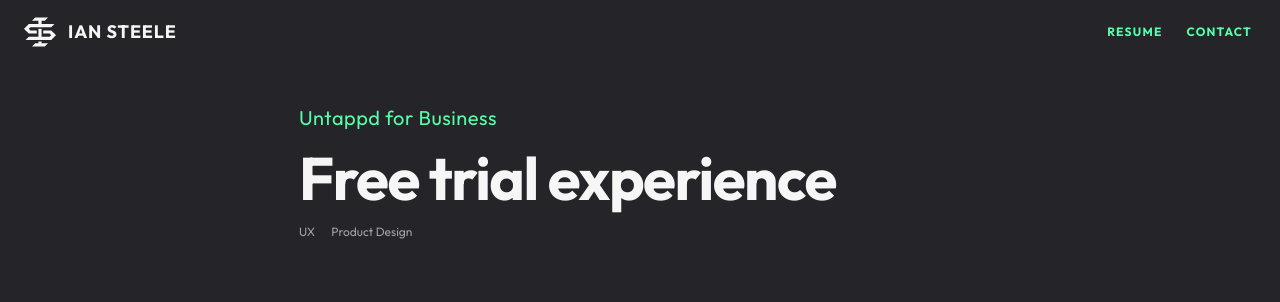
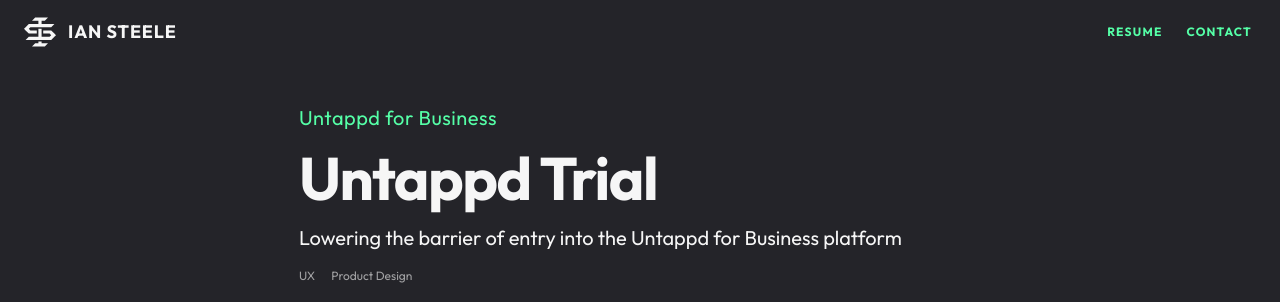
Before and after one commit to iansteele/portfolio, a Next.js app: page /projects/UntappdTrial in a window 1280 px wide. Shown: the top 302 px of the page. Built offline with nearby package versions, Linux system fonts and the light colour scheme.

Commit message:
Got it working!

```diff
--- a/components/ComponentIndex.js
+++ b/components/ComponentIndex.js
@@ -5,3 +5,4 @@ export { default as ProjectHeading } from "../components/ProjectHeading";
 export { default as Footer } from "../components/layout/Footer";
 export { SectionHeading, SectionWrapper } from "./layout/Sections";
 export { default as ThemeSwitcher } from "./ThemeSwitcher";
+export { default as Project } from "./Project";
--- a/components/Project.js
+++ b/components/Project.js
@@ -1,11 +1,14 @@
-export const project = [
+const Project = [
   {
-    title: "Annotation Tools",
-    link: "/projects/Annotation",
+    title: "Annotations",
+    link: "/projects/Annotations",
     image: "../img/annotation/project-thumb2.jpg",
     altLabel:
       "Tool illustrations from the Annotation feature for Imagine Learning Classroom",
     id: 1,
+    roles: ["UX", "Research", "UI", "Front-end dev"],
+    client: "Imagine Learning Classroom",
+    description: "Promoting dialogue during classroom discussion",
   },
   {
     title: "Grading Redux",
@@ -14,6 +17,10 @@ export const project = [
     altLabel:
       "UI components that were created to improve the grading experience at Imagine Learning Classroom",
     id: 2,
+    roles: ["User research", "Design Thinking", "Prototyping"],
+    client: "Imagine Learning Classroom",
+    description:
+      "How we refactored existing functionality to improve the assignment grading experience",
   },
   {
     title: "Untappd Trial",
@@ -21,14 +28,21 @@ export const project = [
     image: "../img/ut/trial/hero.jpg",
     altLabel: "Screenshots of the Untappd for Business free trial experience",
     id: 3,
+    roles: ["UX", "Product Design"],
+    client: "Untappd for Business",
+    description:
+      "Lowering the barrier of entry into the Untappd for Business platform",
   },
   {
-    title: "Grading Redux",
+    title: "Virtual Fest",
     link: "/projects/VirtualFest",
     image: "../img/ut/v-fest/thumb.jpg",
     altLabel:
       "Website design and marketing adds for the Untappd Virtual Festival campaign",
     id: 4,
+    roles: ["Illustration"],
+    client: "Untappd",
+    description: "Untappd's first virtual beer festival",
   },
   {
     title: "Illustrations",
@@ -36,5 +50,10 @@ export const project = [
     image: "../img/illustrations/dietrying.jpg",
     altLabel: "Illustration of a headstone that reads Die Trying",
     id: 5,
+    roles: [],
+    client: "",
+    description: "",
   },
 ];
+
+export default Project;
--- a/components/ProjectHeading.js
+++ b/components/ProjectHeading.js
@@ -1,12 +1,12 @@
 import React from "react";
 
-function ProjectHeading(props) {
-  const hasRoles = props.roles;
+function ProjectHeading({ project }) {
+  const hasRoles = project.roles;
   function RoleList() {
     if (hasRoles) {
       return (
         <ul className="flex gap-4 pl-0 space-y-0 list-none opacity-60 text-brand-tertiary">
-          {props.roles.map(function (role, index) {
+          {project.roles.map(function (role, index) {
             return (
               <li className="text-xs" key={index}>
                 {role}
@@ -21,10 +21,10 @@ function ProjectHeading(props) {
 
   return (
     <div className="col-span-2 space-y-4">
-      <p className="tracking-wide text-brand-secondary">{props.client}</p>
-      <h1 className="font-bold tracking-tight font-display">{props.title}</h1>
+      <p className="tracking-wide text-brand-secondary">{project.client}</p>
+      <h1 className="font-bold tracking-tight font-display">{project.title}</h1>
       <p className="opacity-100 text-brand-tertiary max-w-prose">
-        {props.description}
+        {project.description}
       </p>
       <RoleList />
     </div>
--- a/components/Projects.js
+++ b/components/Projects.js
@@ -1,15 +1,15 @@
 import React from "react";
 import Thumbnail from "./Thumbnail.js";
-import { project } from "./Project.js";
+import Project from "./Project.js";
 
 export default function ProjectList() {
-  const thumbnails = project.map((project, index) => {
+  const thumbnails = Project.map((Project, index) => {
     return (
       <Thumbnail
-        title={project.title}
-        link={project.link}
-        image={project.image}
-        alt={project.altLabel}
+        title={Project.title}
+        link={Project.link}
+        image={Project.image}
+        alt={Project.altLabel}
         // Pass other props as needed
       />
     );
--- a/pages/projects/Annotation.js
+++ b/pages/projects/Annotations.js
@@ -5,18 +5,16 @@ import {
   ProjectHeading,
   SectionHeading,
   SectionWrapper,
+  Project,
 } from "../../components/ComponentIndex";
 
-function Annotation(props) {
+function Annotations(props) {
+  const project = Project.find((p) => p.title === "Annotations");
+
   return (
     <PageWrapper>
       <ProjectWrapper>
-        <ProjectHeading
-          client="Imagine Learning Classroom"
-          title="Annotation tools"
-          description="Promoting dialogue during classroom discussion"
-          roles={["UX", "Research", "UI", "HTML", "CSS", "Vue"]}
-        />
+        <ProjectHeading project={project} />
         <div className="-mx-6 sm:mx-0">
           <img
             className="w-full h-auto sm:rounded-xl"
@@ -256,4 +254,4 @@ function Annotation(props) {
   );
 }
 
-export default Annotation;
+export default Annotations;
--- a/pages/projects/Grading.js
+++ b/pages/projects/Grading.js
@@ -9,18 +9,16 @@ import {
   ProjectHeading,
   SectionWrapper,
   SectionHeading,
+  Project,
 } from "../../components/ComponentIndex";
 
 function Grading(props) {
+  const project = Project.find((p) => p.title === "Grading Redux");
+
   return (
     <PageWrapper>
       <ProjectWrapper>
-        <ProjectHeading
-          client="Imagine Learning Classroom"
-          title="Grading redux"
-          description="How we refactored existing functionality to improve the assignment grading experience"
-          roles={["User research", "Design Thinking", "Prototyping"]}
-        />
+        <ProjectHeading project={project} />
         <div className="-mx-6 sm:mx-0">
           <Image
             src={"/img/grading/Grading-main.jpg"}
--- a/pages/projects/Illustration.js
+++ b/pages/projects/Illustration.js
@@ -3,17 +3,16 @@ import {
   PageWrapper,
   ProjectWrapper,
   ProjectHeading,
+  Project,
 } from "../../components/ComponentIndex";
 
 function Illustration(props) {
+  const project = Project.find((p) => p.title === "Illustrations");
+
   return (
     <PageWrapper>
       <ProjectWrapper>
-        <ProjectHeading
-          title="Illustration"
-          description="I am a huge fan of illustration. Sometimes I find opportunities to incorporate it into product work, other times it is pure fun. Enjoy!"
-          roles={["Vector", "Digital Art", "3D"]}
-        />
+        <ProjectHeading project={project} />
         <div className="grid gap-4 mt-10 sm:grid-cols-2 place-items-center lg:grid-cols-3 auto-rows-max">
           <img
             className="rounded-xl"
--- a/pages/projects/UntappdTrial.js
+++ b/pages/projects/UntappdTrial.js
@@ -4,17 +4,15 @@ import {
   ProjectWrapper,
   ProjectHeading,
   SectionHeading,
+  Project,
 } from "../../components/ComponentIndex";
 
 function UntappdTrial(props) {
+  const project = Project.find((p) => p.title === "Untappd Trial");
   return (
     <PageWrapper>
       <ProjectWrapper>
-        <ProjectHeading
-          client="Untappd for Business"
-          title="Free trial experience"
-          roles={["UX", "Product Design"]}
-        />
+        <ProjectHeading project={project} />
         <div className="grid grid-cols-2 gap-4 mx-auto md:gap-8">
           <img
             className="w-full h-auto col-span-2 rounded-xl sm:mx-0"
--- a/pages/projects/VirtualFest.js
+++ b/pages/projects/VirtualFest.js
@@ -4,17 +4,15 @@ import {
   ProjectWrapper,
   ProjectHeading,
   SectionHeading,
+  Project,
 } from "../../components/ComponentIndex";
 
 function VirtualFest(props) {
+  const project = Project.find((p) => p.title === "Virtual Fest");
   return (
     <PageWrapper>
       <ProjectWrapper>
-        <ProjectHeading
-          client="Untappd"
-          title="Virtual Fest illustration"
-          roles={["Illustration"]}
-        />
+        <ProjectHeading project={project} />
         <div className="-mx-6 sm:mx-0">
           <img
             className="w-full h-auto"
```
